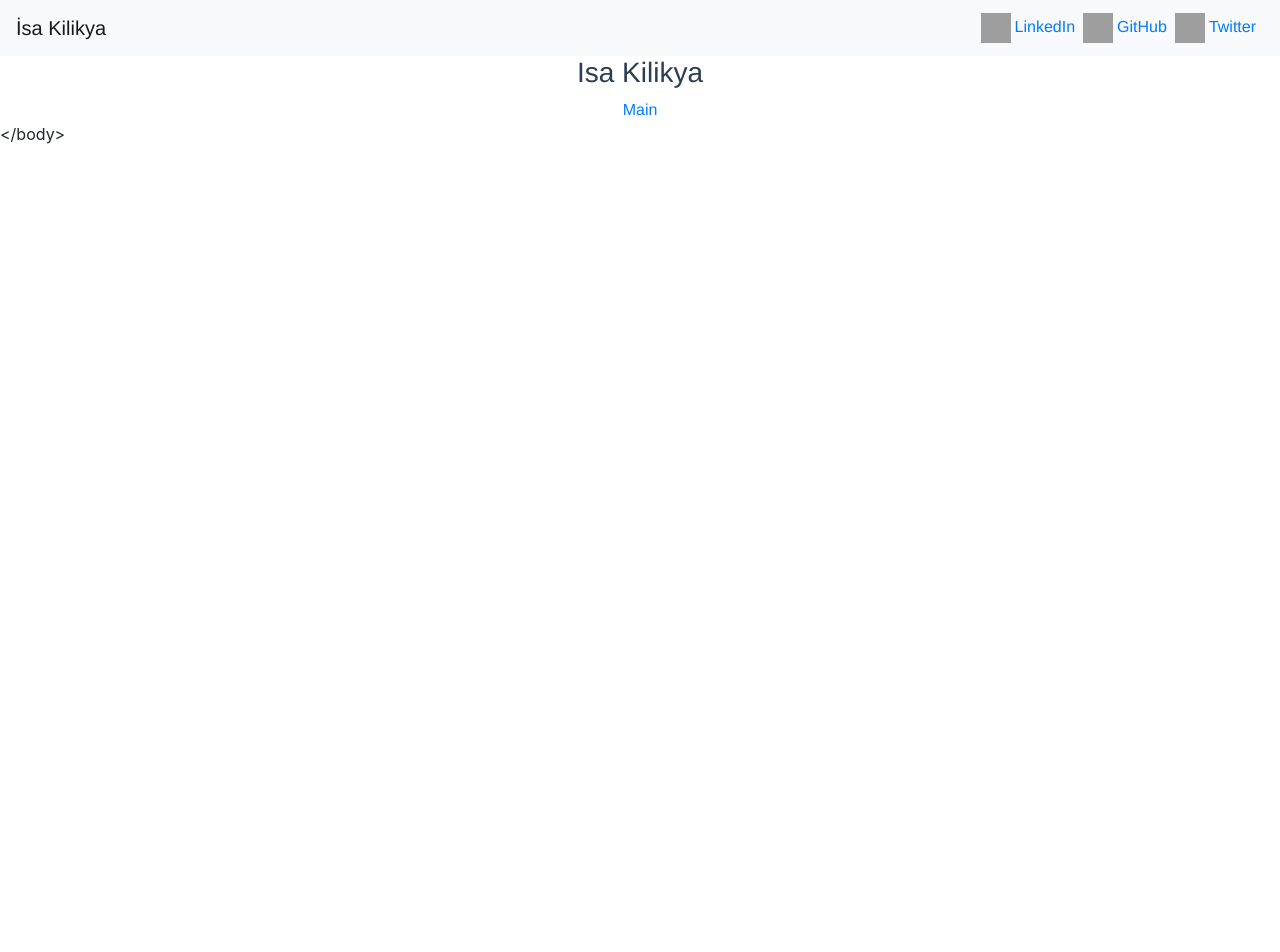
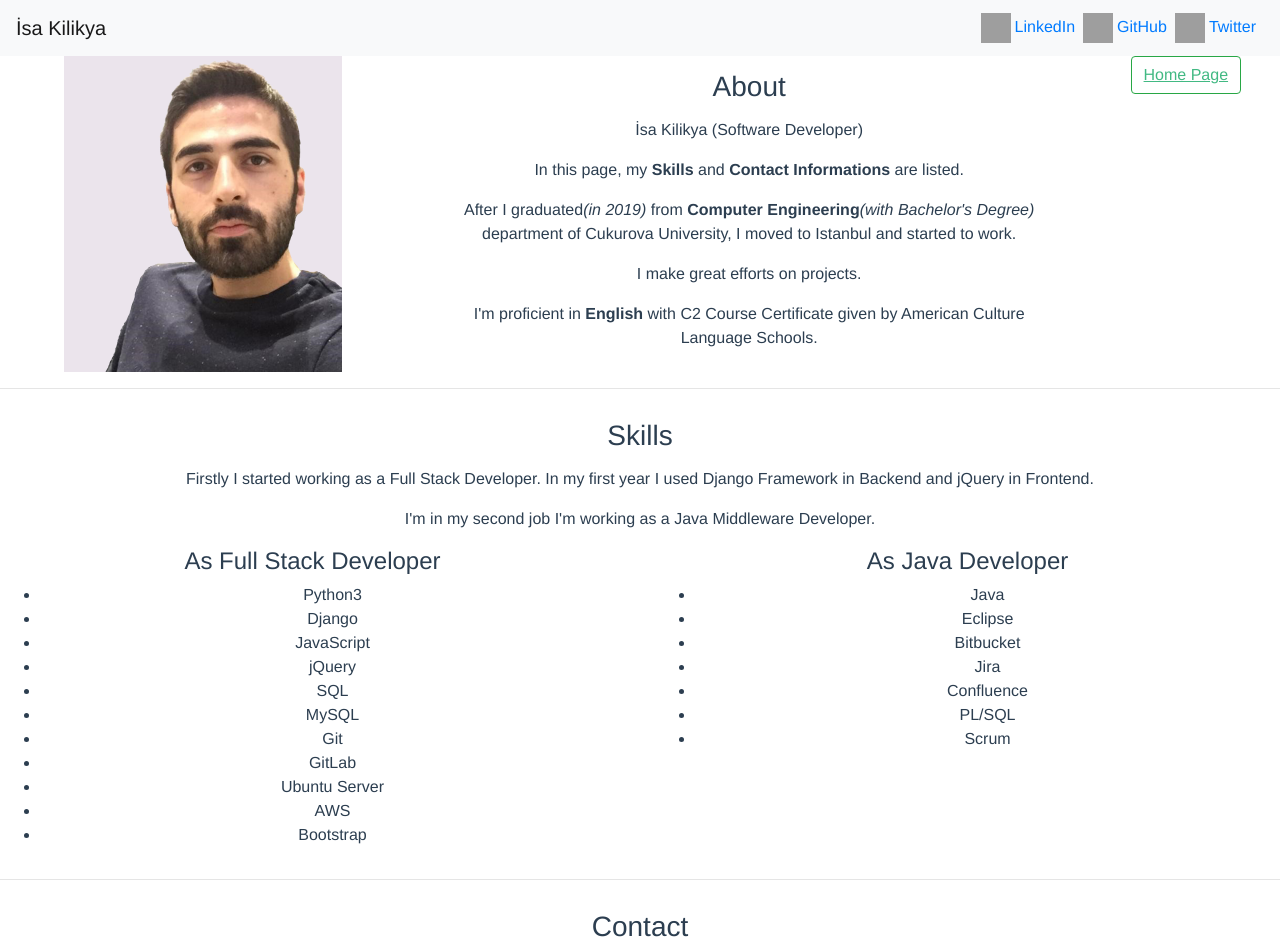
Before and after one commit to isarota/isakilikya, a Vue app: page /information in a window 1280 px wide. Shown: the top 952 px of the page. Before the commit the page ends 800 px from the top, so only its background shows below. Built offline with nearby package versions, Linux system fonts and the light colour scheme; grey boxes are pictures that could not be loaded.

Commit message:
feat: Information content was updated.

```diff
--- a/src/components/Information.vue
+++ b/src/components/Information.vue
@@ -1,17 +1,81 @@
 <template>
-  <div class="container">
-      <h3>Isa Kilikya</h3>
-
-      <router-link to="/">Main</router-link>
-  </div>
+  <section>
+    <div class="row">
+      <div class="col-4">
+        <img alt="Isa Kilikya" src="@/assets/isa_cv.png">
+      </div>
+      <div class="col-6">
+        <h3>About</h3>
+        <p>İsa Kilikya (Software Developer)</p>
+        <p>In this page, my <strong>Skills</strong> and <strong>Contact Informations</strong> are listed.</p>
+        <p>After I graduated<i>(in 2019)</i> from <strong>Computer Engineering</strong><i>(with Bachelor's Degree)</i> department of Cukurova University, I moved to Istanbul and started to work.</p>
+        <p>I make great efforts on projects.</p>
+        <p>I'm proficient in <strong>English</strong> with C2 Course Certificate given by American Culture Language Schools.</p>
+      </div>
+      <div class="col-2">
+        <router-link to="/" class="btn btn-outline-success">Home Page</router-link>
+      </div>
+    </div>
+    <hr>
+    <div class="row">
+      <div class="col-12">
+        <h3>Skills</h3>
+      </div>
+      <div class="col-12">
+        <p>
+          Firstly I started working as a Full Stack Developer.
+          In my first year I used Django Framework in Backend and jQuery in Frontend.
+        </p>
+        <p>
+          I'm in my second job I'm working as a Java Middleware Developer.
+        </p>
+      </div>
+      <div class="col-6">
+        <h4>As Full Stack Developer</h4>
+        <ul>
+          <li v-for="job in firstJobSkills" :key="job">{{job}}</li>
+        </ul>
+      </div>
+      <div class="col-6">
+        <h4>As Java Developer</h4>
+        <ul>
+          <li v-for="job in secondJobSkills" :key="job">{{job}}</li>
+        </ul>
+      </div>
+    </div>
+    <hr>
+    <div class="row">
+      <div class="col-12">
+        <h3>Contact</h3>
+      </div>
+      <div class="col-6">
+        <ul>
+          <li>Email: isakilikya@gmail.com</li>
+          <li>Hackerrank: <a href="https://www.hackerrank.com/isakilikya">isakilikya</a></li>
+        </ul>
+      </div>
+    </div>
+  </section>
 </template>
 
 <script>
 export default {
     name: "information",
+    data() {
+      return {
+        firstJobSkills: ["Python3", "Django", "JavaScript", "jQuery", "SQL", "MySQL", "Git", "GitLab", "Ubuntu Server", "AWS", "Bootstrap"],
+        secondJobSkills: ["Java", "Eclipse", "Bitbucket", "Jira", "Confluence", "PL/SQL", "Scrum"],
+      }
+    },
 }
 </script>
 
-<style>
-
+<style scoped>
+h3 {
+  margin: 0.5em;
+}
+a {
+  color: #42b983;
+  text-decoration: underline;
+}
 </style>
```
Also changed, not shown: src/assets/isa_cv.png (added).
